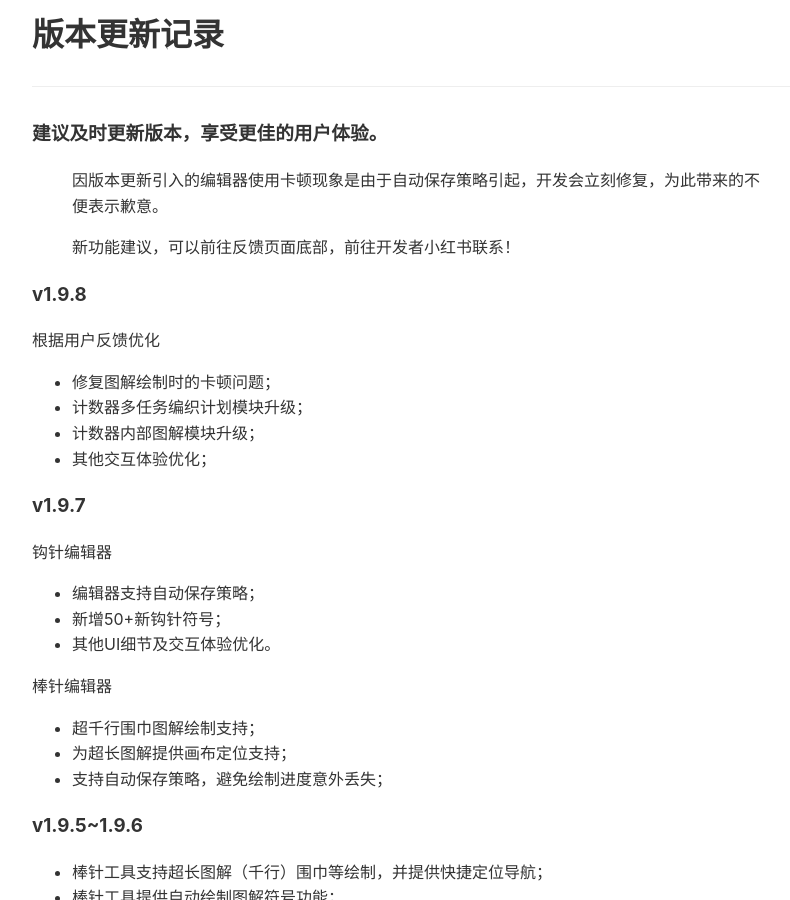
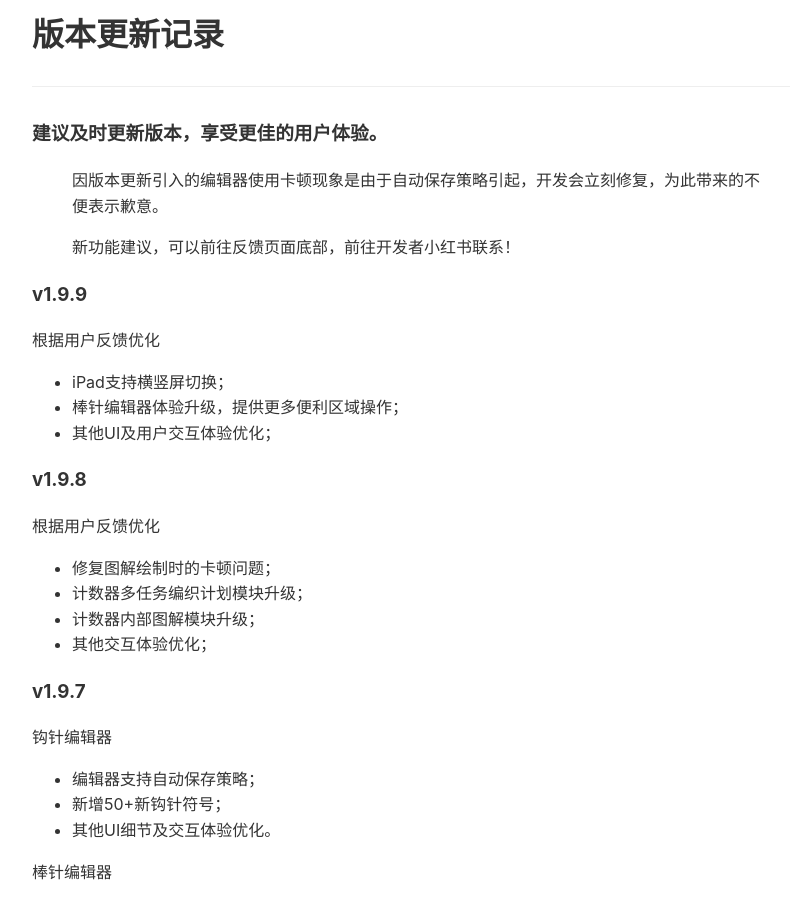
Before and after one commit to iBlackStone/iblackstone.github.io, a Jekyll site: the page built from setword/versions.md, in a window 1280 px wide and 900 px high. Shown: the whole window, without its empty margins (224-1014 px from the left). Built offline with Jekyll 4.4.1, drawn with Linux system fonts in a browser that asks for light colours.

Commit message:
版本升级

```diff
--- a/setword/versions.md
+++ b/setword/versions.md
@@ -8,6 +8,12 @@ title: "版本更新记录"
 > 因版本更新引入的编辑器使用卡顿现象是由于自动保存策略引起，开发会立刻修复，为此带来的不便表示歉意。
 
 > 新功能建议，可以前往反馈页面底部，前往开发者小红书联系！
+
+### v1.9.9
+根据用户反馈优化
+* iPad支持横竖屏切换；
+* 棒针编辑器体验升级，提供更多便利区域操作；
+* 其他UI及用户交互体验优化；
 
 ### v1.9.8
 
```
Also changed, not shown: setword/versionsen.md (+7 -0 lines).
